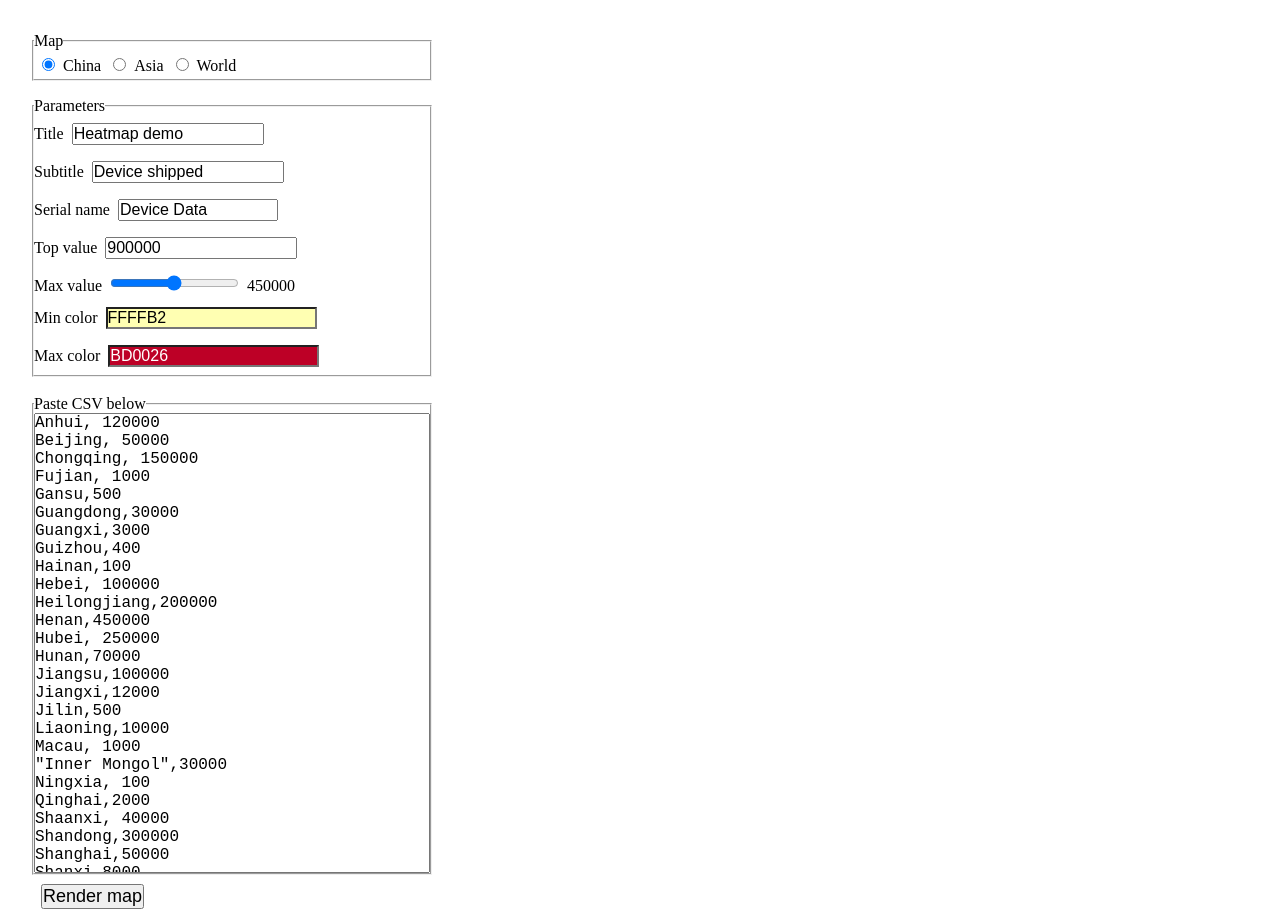
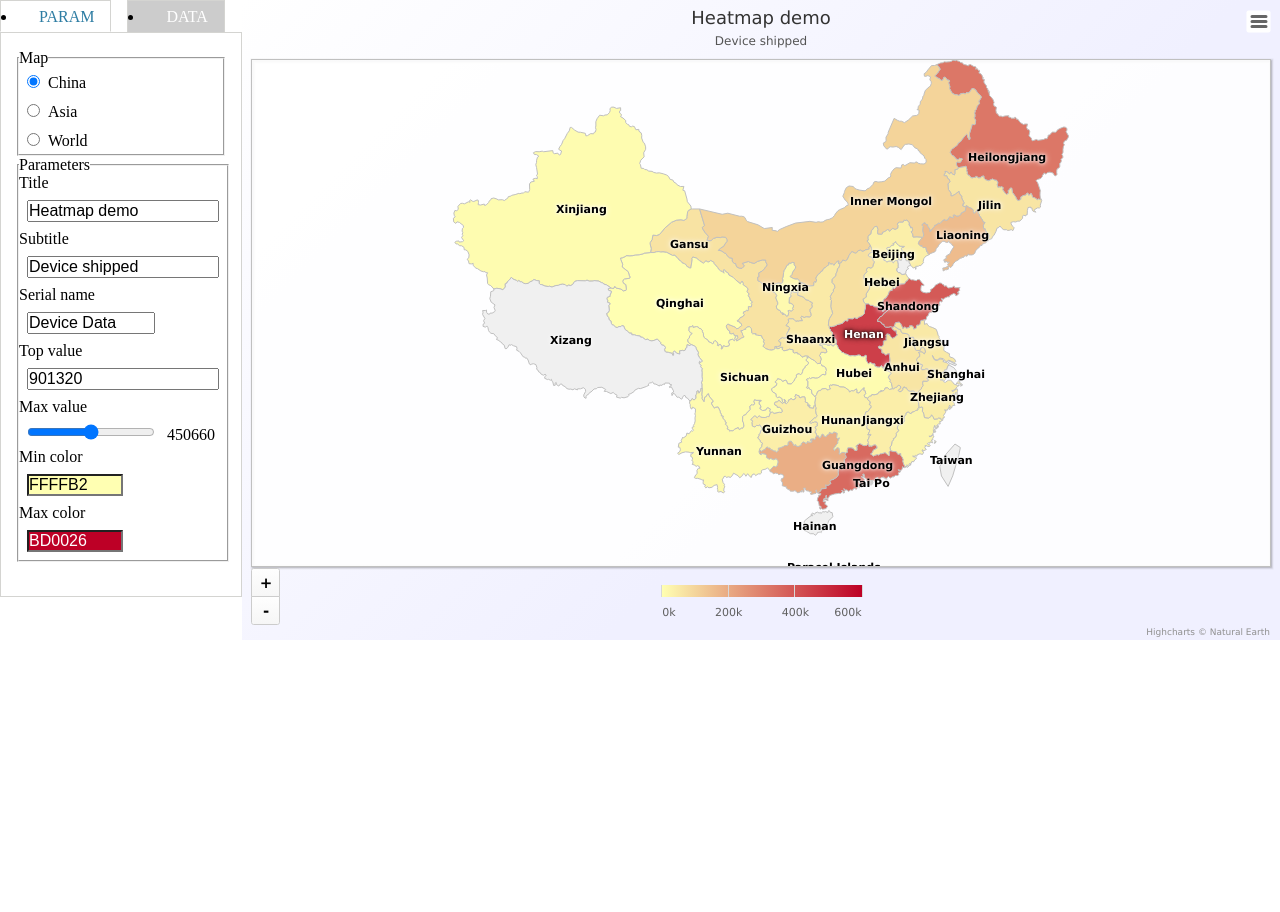
Before and after one commit to kendou/ChinaHeatMap, a plain HTML site: page index.html in a window 1280 px wide. Shown: the top 912 px of the page. Drawn offline with Linux system fonts and the light colour scheme.

Commit message:
Add a tab control to the sidebar.

```diff
--- a/css/style.css
+++ b/css/style.css
@@ -16,38 +16,51 @@ html, body {
 }
 
 #parameters{
-  margin-top: 1em;
+//  margin-top: 1em;
 }
 #wrapper {
   margin-right: 0;
+  height:90em;
 }
 #container,
 #sidebar {
-  float:left;
+  display:table-cell;
+  vertical-align: top;
 }
 
 #sidebar{
   box-sizing: border-box;
-  margin-left: 2em;
-  margin-top:2em;
-  width: 25em;
-  height: 100%;
+  margin-left: 1em;
+  margin-top:1em;
+  width: 20em;
+  height: 40em;
 }
 .mapContainer {
-  width: 70em;
-  margin-top: 2em;
-  margin-left:3em;
+  align-content: center;
+  width: 100%;
+  margin-top: 1em;
+  margin-left:1em;
   min-height: 800px;
+}
+label{
+  ;
 }
 input{
   margin: 0.5em;
   font-size: medium;
 }
 input[type=text]{
-  width: 10em;
+  width:8em;
+}
+input[type=range]{
+  width:8em;
+}
+input.jscolor{
+  width:6em;
 }
 #renderCSV{
   font-size: large;
+  margin-top: 0.5em;
 }
 #titleID,#subtitleID,#topValueID{
   width: 12em;
@@ -62,19 +75,11 @@ input[type=text]{
 .dataDiv{
   position: relative;
 }
-.dataPre {
-/*  margin: 0.5em;
-  border: thin;
-  border-style: groove;
-  border-color: darkgray;
-*/
-  height: 95%;
 
-}
 #dataContent{
   position: relative;
   resize: none;
-  margin: 0em;
+  margin: 0;
   width: 100%;
   height: 100%;
   font-size: large;
@@ -84,3 +89,58 @@ input[type=text]{
 #renderCSV{
   font-size: large;
 }
+
+/* For Tab control */
+.tabs-menu {
+  height: 2em;
+  float: left;
+  clear: both;
+}
+
+.tabs-menu li {
+  height: 2em;
+  line-height: 2em;
+  float: left;
+  margin-right: 1em;
+  background-color: #ccc;
+  border-top: 1px solid #d4d4d1;
+  border-right: 1px solid #d4d4d1;
+  border-left: 1px solid #d4d4d1;
+}
+
+.tabs-menu li.current {
+  position: relative;
+  background-color: #fff;
+  border-bottom: 1px solid #fff;
+  z-index: 5;
+}
+
+.tabs-menu li a {
+  padding: 1em;
+  text-transform: uppercase;
+  color: #fff;
+  text-decoration: none;
+}
+
+.tabs-menu .current a {
+  color: #2e7da3;
+}
+
+.tab {
+  border: 1px solid #d4d4d1;
+  background-color: #fff;
+  float: left;
+  margin-bottom: 1em;
+  width: auto;
+}
+
+.tab-content {
+  width: 15em;
+  padding: 1em;
+  display: none;
+}
+
+#tab-1{
+  display: block;
+}
+/*Tab control end here*/
--- a/index.html
+++ b/index.html
@@ -20,6 +20,7 @@
 
 <div id="wrapper">
   <div id="sidebar">
+    <!--
     <fieldset>
       <legend>Map</legend>
       <input type="radio" name="map" id="chinaMapID" value="china"><label>China</label>
@@ -28,10 +29,6 @@
     </fieldset>
     <fieldset id="parameters">
       <legend>Parameters</legend>
-      <!--
-        <label>Type</label><input type="radio" name="type" id="linearID" value="linear" checked="true">Linear
-        <input type="radio" name="type" id="logarithmicID" value="logarithmic">logarithmic<br/>
-        -->
         <label>Title</label><input type="text" value="Heatmap demo" id="titleID"><br/>
         <label>Subtitle</label><input type="text" value="Device Shipped" id="subtitleID"><br/>
         <label>Serial name</label><input type="text" value="Device Data" id="serialNameID"><br/>
@@ -47,9 +44,50 @@
         </textarea>
     </fieldset>
     <input type="button" id="renderCSV" value="Render map"/>
+    -->
+    <div id="tabs-container">
+      <ul class="tabs-menu">
+        <li class="current"><a href="#tab-1">Param</a></li>
+        <li><a href="#tab-2">Data</a></li>
+      </ul>
+      <div class="tab">
+        <div id="tab-1" class="tab-content">
+          <fieldset>
+            <legend>Map</legend>
+            <input type="radio" name="map" id="chinaMapID" value="china"><label>China</label><br/>
+            <input type="radio" name="map" id="asiaMapID" value="asia"><label>Asia</label><br/>
+            <input type="radio" name="map" id="worldMapID" value="world"><label>World</label><br/>
+          </fieldset>
+          <fieldset id="parameters">
+            <legend>Parameters</legend>
+            <!--
+              <label>Type</label><input type="radio" name="type" id="linearID" value="linear" checked="true">Linear
+              <input type="radio" name="type" id="logarithmicID" value="logarithmic">logarithmic<br/>
+              -->
+            <label>Title</label><br/><input type="text" value="Heatmap demo" id="titleID"><br/>
+            <label>Subtitle</label><br/><input type="text" value="Device Shipped" id="subtitleID"><br/>
+            <label>Serial name</label><br/><input type="text" value="Device Data" id="serialNameID"><br/>
+            <label>Top value</label><br/><input type="number" name="topValue" id="topValueID" value="800000" oninput="maxValueID.max=topValueID.value"> <br/>
+            <label>Max value</label><br/><input type="range" name="maxValue" id="maxValueID" value="500000" min="1" max="800000" oninput="maxOutputID.value = maxValueID.value" >
+            <output name="maxValueOutput" id="maxOutputID">500000</output><br/>
+            <label>Min color</label><br/><input id="mincolor" class="jscolor" value="ffffb2"><br/>
+            <label>Max color</label><br/><input id="maxcolor" class="jscolor" value="bd0026">
+          </fieldset><br/>
+        </div>
+        <div id="tab-2" class="tab-content">
+          <fieldset class="dataGroup">
+            <legend>Paste CSV below</legend>
+        <textarea  id="dataContent" wrap="off" spellcheck='false'>
+
+        </textarea>
+          </fieldset>
+          <input type="button" id="renderCSV" value="Render map"/>
+        </div>
+      </div>
+    </div>
   </div>
   <div class="mapContainer" id="container"></div>
-</div>
+
 
 <script src="js/defaultData.js"></script>
 <script src="js/main.js" > </script>
--- a/js/defaultData.js
+++ b/js/defaultData.js
@@ -1,36 +1,36 @@
-var defaultChinaCSV = `Anhui, 120000
-Beijing, 50000
-Chongqing, 150000
-Fujian, 1000
-Gansu,500
-Guangdong,30000
-Guangxi,3000
-Guizhou,400
-Hainan,100
-Hebei, 100000
-Heilongjiang,200000
-Henan,450000
-Hubei, 250000
-Hunan,70000
-Jiangsu,100000
-Jiangxi,12000
-Jilin,500
-Liaoning,10000
-Macau, 1000
-"Inner Mongol",30000
-Ningxia, 100
-Qinghai,2000
-Shaanxi, 40000
-Shandong,300000
-Shanghai,50000
-Shanxi,8000
-Sichuan,7000
-Taiwan,100
-Tianjin,5000
-Xinjiang,100
-Xizang, 100
-Yunnan, 1000
-Zhejiang,80000
+var defaultChinaCSV = `Anhui, 60875
+Beijing, 9470
+Chongqing, 3855
+Fujian, 23320
+Gansu,64992
+Guangdong,351472
+Guangxi,191631
+Guizhou,39294
+Hainan
+Hebei, 38447
+Heilongjiang,320562
+Henan,450660
+Hubei, 6501
+Hunan,32397
+Jiangsu,50861
+Jiangxi,39468
+Jilin,61704
+Liaoning,157551
+Macau
+"Inner Mongol",101789
+Ningxia, 13201
+Qinghai,116
+Shaanxi, 48372
+Shandong,389099
+Shanghai
+Shanxi,72267
+Sichuan,7559
+Taiwan
+Tianjin
+Xinjiang,6997
+Xizang
+Yunnan, 10972
+Zhejiang,41476
 `;
 var defaultAsiaCSV = `"Afghanistan",
 "Armenia",
--- a/js/main.js
+++ b/js/main.js
@@ -2,6 +2,15 @@
  * Author: kenthuang72@gmail.com
  */
 $(function () {
+  $(".tabs-menu a").click(function(event) {
+    event.preventDefault();
+    $(this).parent().addClass("current");
+    $(this).parent().siblings().removeClass("current");
+    var tab = $(this).attr("href");
+    $(".tab-content").not(tab).css("display", "none");
+    $(tab).fadeIn();
+  });
+
   var defaultTitle = "Heatmap demo";
   var defaultSubtitle = "Device shipped";
   var maps = {
```
Also changed, not shown: world.png.
